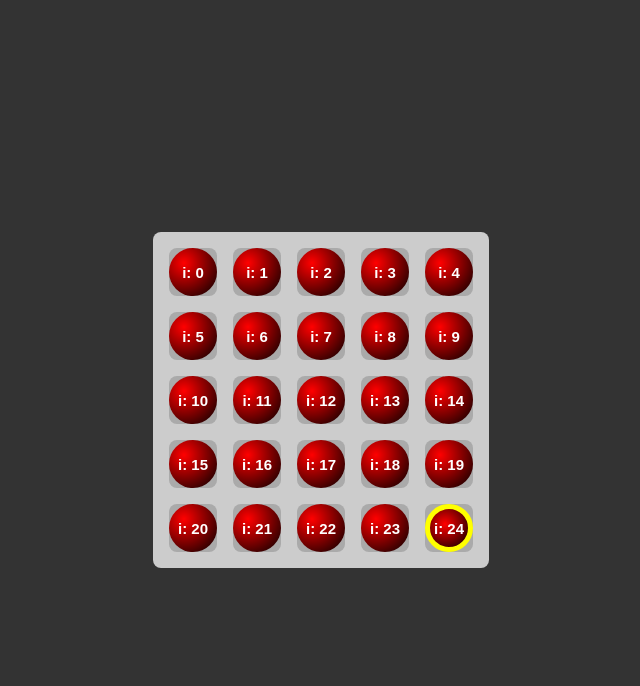
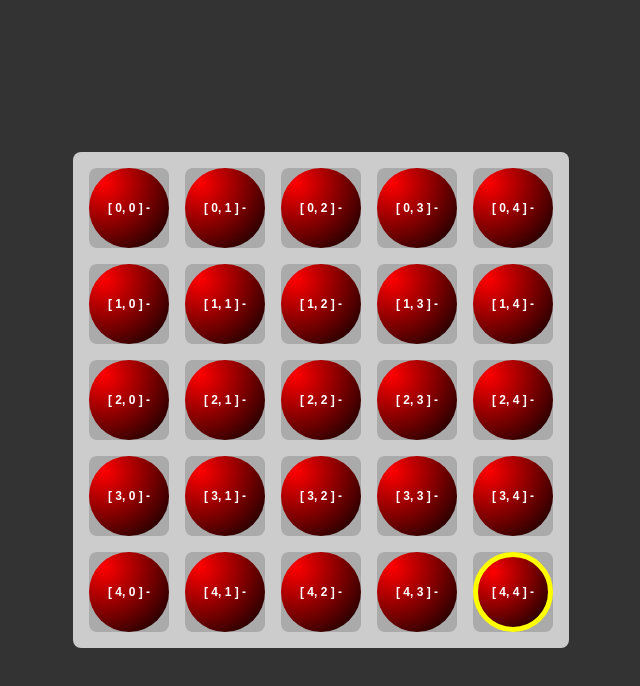
Before and after one commit to TimB1990/balletje-balletje, a Vue app: page / in a window 1280 px wide. Shown: the top 686 px of the page, without its empty margins (319-959 px from the left). Built offline with nearby package versions, Linux system fonts and the light colour scheme.

Commit message:
updated logic - refactored

```diff
--- a/src/App.vue
+++ b/src/App.vue
@@ -11,7 +11,7 @@ let gameboard = ref([])
 let connectors = ref([])
 let vGridSize = ref(5)
 let hGridSize = ref(5)
-let cellSize = ref(6)
+let cellSize = ref(10)
 let cellGap = ref(2)
 let path = ref([])
 let score = ref(0)
@@ -264,14 +264,14 @@ function processStrike(){
 
     gameboard.value.forEach(entry => entry.dynamic = false)
 
-    if(strikedIds.value.length > 0 && path.value.length){
+    if(path.value.length){
 
         // find out which balls are on top of striked ball
         defineStackAndDropNewBalls()
 
-        /* score.value += strike.value + 1
-        strikedIds.value = []
-        strike.value = 0 */
+        // score.value += strike.value + 1
+        // strikedIds.value = []
+        // strike.value = 0
     }
 }
 
@@ -281,19 +281,75 @@ function defineStackAndDropNewBalls(){
         return a.data.coords.row < b.data.coords.row ? 1 : -1
     })
 
+    let cols = []
+
     sortedPath.forEach(p => {
-        console.log()
+
+        // find gameboard entry
+        let entry = gameboard.value.find(entry => entry.data.coords.row === p.data.coords.row && entry.data.coords.col === p.data.coords.col)
+
+        if(!entry) return
+
+        entry.style.backgroundColor = "black"
+
+        cols.push(p.data.coords.col)
+
     })
 
+    const targets = []
 
-    let gameboardCoords = gameboard.value.map(entry => JSON.stringify(entry.data.coords))
-    let emptyCoords = allCoords.value.filter(coord => !gameboardCoords.includes(coord)).map(coords => JSON.parse(coords))
+    for(let col = 0; col < hGridSize.value; col++){
+
+        for(let row = vGridSize.value; row >= 0; row--){
+
+            let current = gameboard.value.find(g => g.data.coords.row === row && g.data.coords.col === col)
+
+            let inPath = sortedPath.find(p => p === current)
+
+            if(!inPath && !current?.target) continue;
+
+            for(let up = row - 1; up >= -vGridSize.value; up--){
+
+                let current = gameboard.value.find(g => g.data.coords.row === up && g.data.coords.col === col)
+
+                if (up < 0) {
+                    console.log('create ball at and assign target for', up, row)
+                    break;
+                }
+
+                let inPath = sortedPath.find(p => p === current)
+
+                if(inPath || current.target !== undefined ) continue;
+
+                console.log('found', up)
+
+                current.style.backgroundColor = "yellow"
+
+                current.target = row
+
+                break;
+
+            }
+        }
+    }
+
+    console.log(targets)
+
+
+    // END
+
+}
+
+function movePosition(fromCoords, toCoords){
+
+    if(!(Array.isArray(fromCoords) || Array.isArray(toCoords))) return
+
+
 
 }
 
 
 function checkAdjacing(newObj, prevObj) {
-    // obv row en col distance check
 
     let rowDiff = newObj.data.coords.row - prevObj.data.coords.row
     let colDiff = newObj.data.coords.col - prevObj.data.coords.col
@@ -436,7 +492,7 @@ const coordsInPath = (coords) => {
                 border: index >= (hGridSize * vGridSize) -1 ? `5px solid yellow` : `none`
             }"
             >
-            <span class="index">i: {{ index }}</span>
+            <span class="index">{{ [ obj.data.coords.row, obj.data.coords.col ]}} - {{ obj.target }}</span>
         </div>
 
         <!-- connecteuren -->
--- a/src/main.css
+++ b/src/main.css
@@ -57,7 +57,7 @@ html {
 
 .ball > span.index{
     color: white;
-    font-size: 15px;
+    font-size: 12px;
 }
 
 @keyframes show{
```
